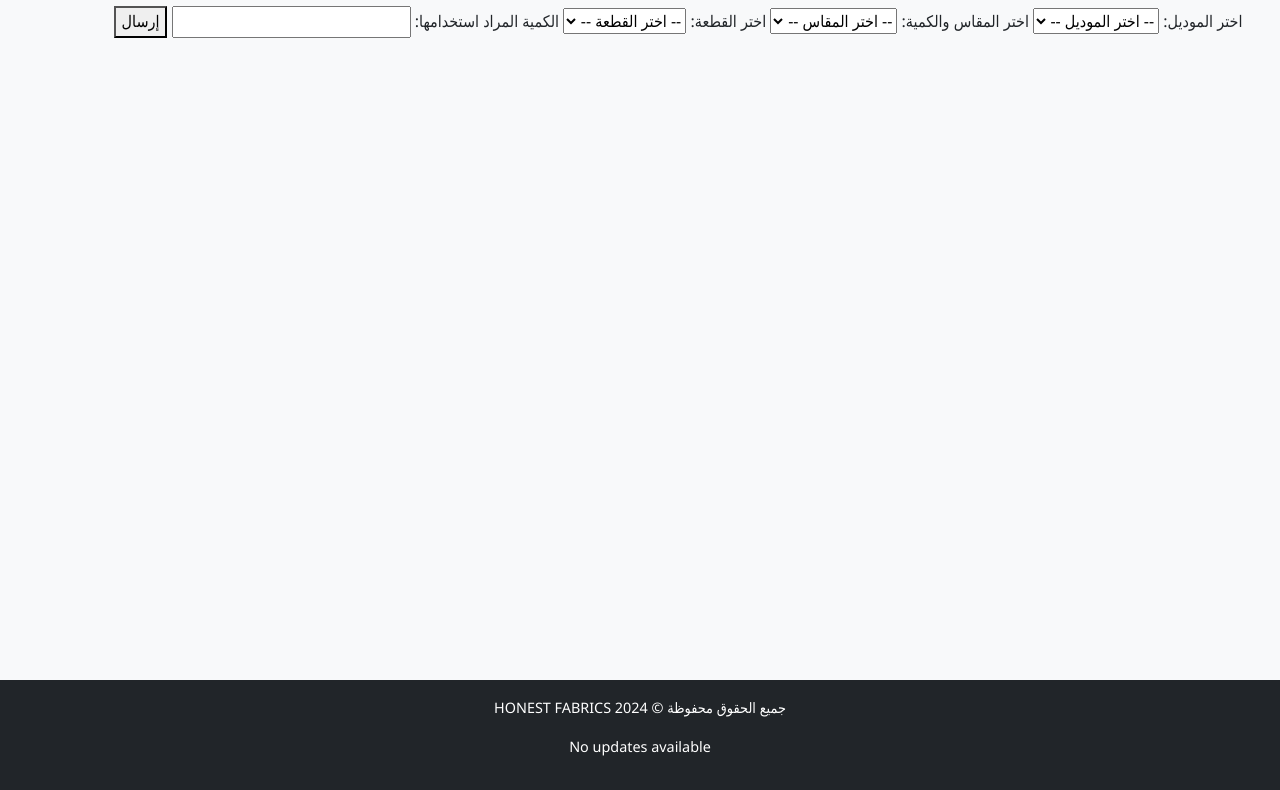
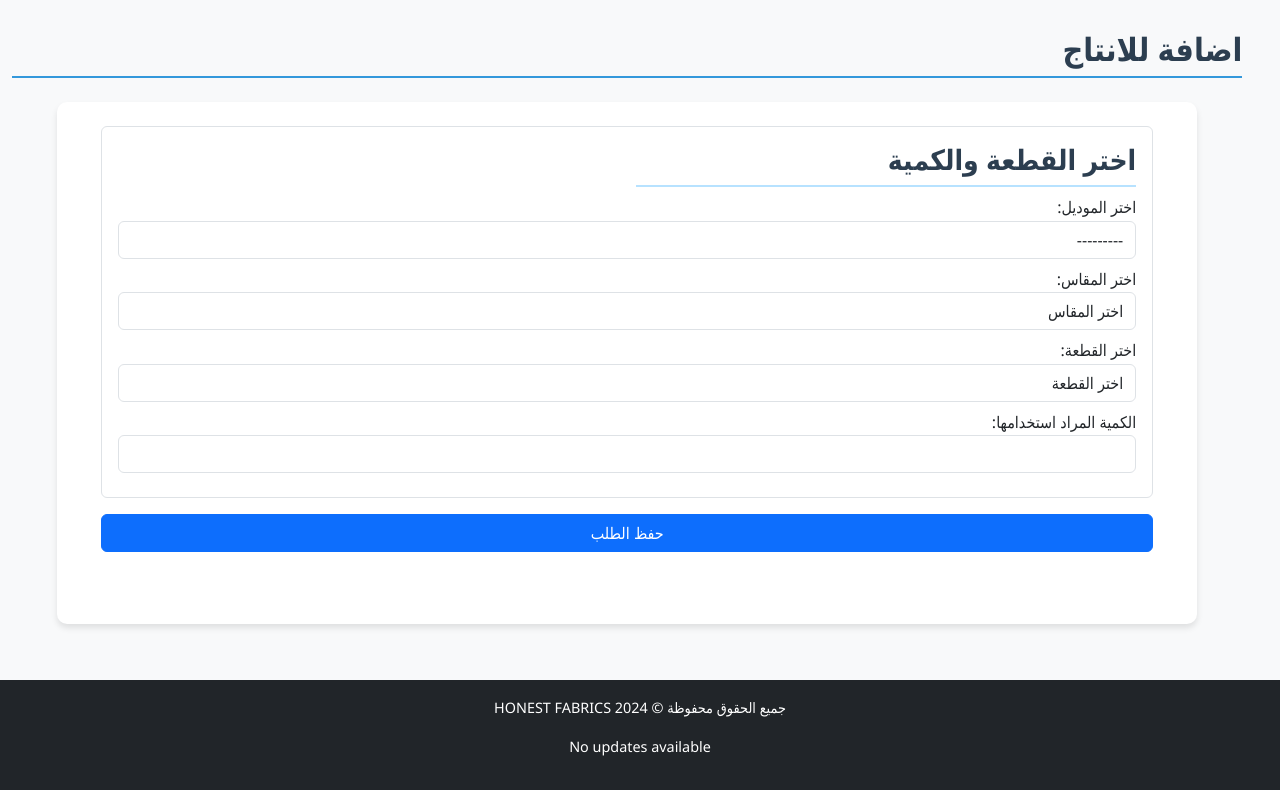
Before and after one commit to mego354/Honest, a Django app: page /production/production/ in a window 1280 px wide. Shown: the part 74-864 px from the top of the page. Run offline with Django 5.2, Linux system fonts and the light colour scheme; data comes from the database, SQL or seed files in the repository.

Commit message:
production form test2

```diff
--- a/production/forms.py
+++ b/production/forms.py
@@ -27,12 +27,27 @@ class ProductionPieceForm(forms.ModelForm):
             'used_amount': forms.NumberInput(attrs={'class': 'form-control', 'min': '0'}),
         }
 
-class ProductionForm(forms.ModelForm):
-    model = forms.ModelChoiceField(queryset=Model.objects.all(), label="اختر الموديل")
-    size_amount = forms.ChoiceField(label="اختر المقاس والكمية", choices=[])
-    piece = forms.ChoiceField(label="اختر القطعة", choices=[])
-    used_amount = forms.IntegerField(label="الكمية المراد استخدامها", min_value=1)
+class ProductionForm(forms.Form):
+    model = forms.ModelChoiceField(
+        queryset=Model.objects.all(),
+        label="اختر الموديل",
+        widget=forms.Select(attrs={'class': 'form-control'})
+    )
 
-    class Meta:
-        model = ProductionPiece
-        fields = ['model', 'size_amount', 'piece', 'used_amount']
+    size_amount = forms.ChoiceField(
+        label="اختر المقاس",
+        choices=[("", "اختر المقاس")],
+        widget=forms.Select(attrs={'class': 'form-control'})
+    )
+
+    piece = forms.ChoiceField(
+        label="اختر القطعة",
+        choices=[("", "اختر القطعة")],
+        widget=forms.Select(attrs={'class': 'form-control'})
+    )
+
+    used_amount = forms.IntegerField(
+        label="الكمية المراد استخدامها",
+        min_value=1,
+        widget=forms.NumberInput(attrs={'class': 'form-control', 'min': '1'})
+    )
--- a/production/templates/production/production_form.html
+++ b/production/templates/production/production_form.html
@@ -1,5 +1,4 @@
 {% extends "cloth/layout.html" %}
-{% load math_filters %}
 
 {% block home_page %}
 <a class="navbar-brand" href="{% url 'model_list_view' %}">HONEST PRODUCTION</a>
@@ -14,70 +13,71 @@
 {% endblock %}
 
 {% block body %}
-<form method="post" id="productionForm">
-    {% csrf_token %}
-    <label for="id_model">اختر الموديل:</label>
-    <select id="id_model" name="model">
-        <option value="">-- اختر الموديل --</option>
-        {% for model in form.fields.model.queryset %}
-        <option value="{{ model.id }}">{{ model }}</option>
-        {% endfor %}
-    </select>
-
-    <label for="id_size_amount">اختر المقاس والكمية:</label>
-    <select id="id_size_amount" name="size_amount">
-        <option value="">-- اختر المقاس --</option>
-    </select>
-
-    <label for="id_piece">اختر القطعة:</label>
-    <select id="id_piece" name="piece">
-        <option value="">-- اختر القطعة --</option>
-    </select>
-
-    <label for="id_used_amount">الكمية المراد استخدامها:</label>
-    <input type="number" id="id_used_amount" name="used_amount" min="1">
-
-    <button type="submit">إرسال</button>
-</form>
-
+<h2 class="section-title pt-4">اضافة للانتاج</h2>
+<div id="order-form-wrapper" class="container py-4">
+    <form method="post" id="order-form" class="mb-4 p-4 pt-0">
+        {% csrf_token %}
+            <div class="container border rounded p-3 mb-3">
+                <h3 class="section-title border-bottom-5 mb-2">اختر القطعة والكمية</h3>
+                <div class="row mb-2">
+                    <div class="col">
+                        {{ form.model.label_tag }}
+                        {{ form.model }}
+                    </div>
+                </div>
+                <div class="row mb-2">
+                    <div class="col">
+                        {{ form.size_amount.label_tag }}
+                        {{ form.size_amount }}
+                    </div>
+                </div>
+                <div class="row mb-2">
+                    <div class="col">
+                        {{ form.piece.label_tag }}
+                        {{ form.piece }}
+                    </div>
+                </div>
+                <div class="row mb-2">
+                    <div class="col">
+                        {{ form.used_amount.label_tag }}
+                        {{ form.used_amount }}
+                    </div>
+                </div>
+            </div>
+        <button type="submit" class="btn btn-primary w-100">حفظ الطلب</button>
+    </form>
+</div>
 {% endblock body %}
 
 {% block script %}
-<script src="https://code.jquery.com/jquery-3.6.0.min.js"></script>
 <script>
-    $(document).ready(function () {
-        $("#id_model").change(function () {
-            let modelId = $(this).val();
-            if (modelId) {
-                $.ajax({
-                    url: "{% url 'load_sizes' %}",
-                    data: { model_id: modelId },
-                    success: function (data) {
-                        $("#id_size_amount").empty().append('<option value="">-- اختر المقاس --</option>');
-                        $.each(data.sizes, function (index, item) {
-                            $("#id_size_amount").append('<option value="' + item.id + '">' + item.size + ' (' + item.amount + ' متاحة)</option>');
-                        });
-                    }
+    document.addEventListener('DOMContentLoaded', () => {
+        const modelField = document.getElementById('{{ form.model.auto_id }}');
+        const sizeAmountField = document.getElementById('{{ form.size_amount.auto_id }}');
+        const pieceField = document.getElementById('{{ form.piece.auto_id }}');
+
+        modelField.addEventListener('change', function () {
+            fetch(`{% url 'load_sizes' %}?model_id=${this.value}`)
+                .then(response => response.json())
+                .then(data => {
+                    sizeAmountField.innerHTML = '<option value="">اختر المقاس والكمية</option>';
+                    data.sizes.forEach(size => {
+                        sizeAmountField.innerHTML += `<option value="${size.id}">${size.size} - ${size.amount}</option>`;
+                    });
                 });
-            }
         });
 
-        $("#id_size_amount").change(function () {
-            let sizeAmountId = $(this).val();
-            if (sizeAmountId) {
-                $.ajax({
-                    url: "{% url 'load_pieces' %}",
-                    data: { size_amount_id: sizeAmountId },
-                    success: function (data) {
-                        $("#id_piece").empty().append('<option value="">-- اختر القطعة --</option>');
-                        $.each(data.pieces, function (index, item) {
-                            $("#id_piece").append('<option value="' + item.id + '">' + item.type + ' (' + item.available_amount + ' متاحة)</option>');
-                        });
-                    }
+        sizeAmountField.addEventListener('change', function () {
+            fetch(`{% url 'load_pieces' %}?size_amount_id=${this.value}`)
+
+                .then(response => response.json())
+                .then(data => {
+                    pieceField.innerHTML = '<option value="">اختر القطعة</option>';
+                    data.pieces.forEach(piece => {
+                        pieceField.innerHTML += `<option value="${piece.id}">${piece.type} - ${piece.available_amount}</option>`;
+                    });
                 });
-            }
         });
     });
 </script>
-
 {% endblock script %}
--- a/production/urls.py
+++ b/production/urls.py
@@ -18,8 +18,9 @@ urlpatterns = [
     path('production/<int:pk>/edit/', ProductionPieceUpdateView.as_view(), name='productionpiece_edit'),
     path('production/<int:pk>/delete/', ProductionPieceDeleteView.as_view(), name='productionpiece_delete'),
 
-    path('production/', production_view, name='production_form'),
+    path('production/', ProductionFormView.as_view(), name='production_form'),
     path('load-sizes/', load_sizes, name='load_sizes'),
     path('load-pieces/', load_pieces, name='load_pieces'),
 ]
+
 urlpatterns += static(settings.MEDIA_URL, document_root=settings.MEDIA_ROOT)
--- a/production/views.py
+++ b/production/views.py
@@ -120,12 +120,10 @@ class ModelListingView(ListView):
         queryset = super().get_queryset()
         filters = Q()
 
-        # Filter by model_number (icontains)
         model_number = self.request.GET.get("model_number")
         if model_number:
             filters &= Q(model_number__icontains=model_number)
 
-        # Filter by date range
         start_date = self.parse_date(self.request.GET.get("start_date"))
         end_date = self.parse_date(self.request.GET.get("end_date"))
         if start_date:
@@ -290,22 +288,18 @@ class ProductionListingView(ListView):
         queryset = super().get_queryset()
         filters = Q()
 
-        # Filter by model_number (icontains)
         model_number = self.request.GET.get("model_number")
         if model_number:
             filters &= Q(piece__model__model_number__icontains=model_number)
 
-        # Filter by size (icontains)
         size = self.request.GET.get("size")
         if size:
             filters &= Q(piece__size__icontains=size)
 
-        # Filter by type (icontains)
         type = self.request.GET.get("type")
         if type:
             filters &= Q(piece__type__icontains=type)
 
-        # Filter by date range
         start_date = self.parse_date(self.request.GET.get("start_date"))
         end_date = self.parse_date(self.request.GET.get("end_date"))
         if start_date:
@@ -330,6 +324,30 @@ class ProductionListingView(ListView):
 
 ###############################################################################################################################
 
+class ProductionFormView(FormView):
+    template_name = "production/production_form.html"
+    form_class = ProductionForm
+    success_url = "/success/"  # Change to your success URL
+
+    def form_valid(self, form):
+        piece_id = form.cleaned_data['piece']
+        used_amount = form.cleaned_data['used_amount']
+
+        self.piece_instance = Piece.objects.get(id=piece_id)
+
+        ProductionPiece.objects.create(
+            piece=self.piece_instance,
+            used_amount=used_amount
+        )
+
+        return self.get_success_url()
+
+    def get_success_url(self):
+        model = self.piece_instance.model
+        messages.success(self.request, "تمت إضافة الكمية بنجاح.")
+        return redirect(reverse_lazy("model_detail_view", args=[model.id]))
+
+
 def load_sizes(request):
     model_id = request.GET.get('model_id')
     sizes = SizeAmount.objects.filter(model_id=model_id).values('id', 'size', 'amount')
@@ -337,10 +355,6 @@ def load_sizes(request):
 
 def load_pieces(request):
     size_amount_id = request.GET.get('size_amount_id')
-    size_amount = SizeAmount.objects.get(id=size_amount_id)
-    pieces = Piece.objects.filter(model=size_amount.model, size=size_amount.size).values('id', 'type', 'available_amount')
+    size = SizeAmount.objects.get(pk=size_amount_id)
+    pieces = Piece.objects.filter(size=size.size, model=size.model).values('id', 'type', 'available_amount')
     return JsonResponse({'pieces': list(pieces)})
-
-def production_view(request):
-    form = ProductionForm()
-    return render(request, 'production/production_form.html', {'form': form})
```
